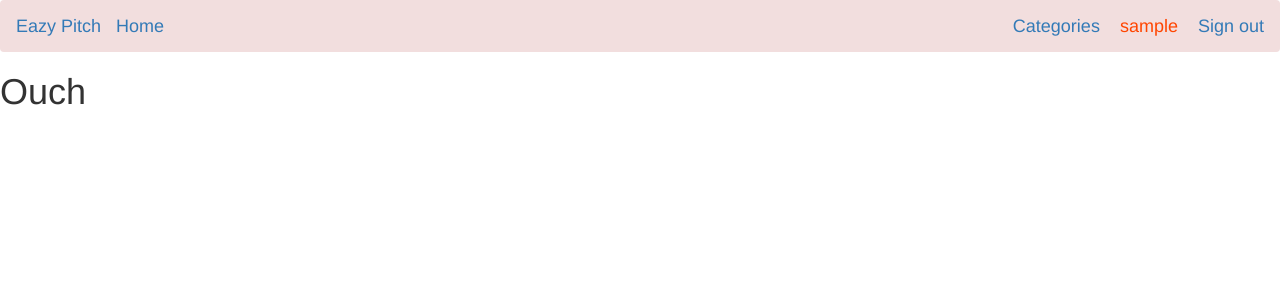
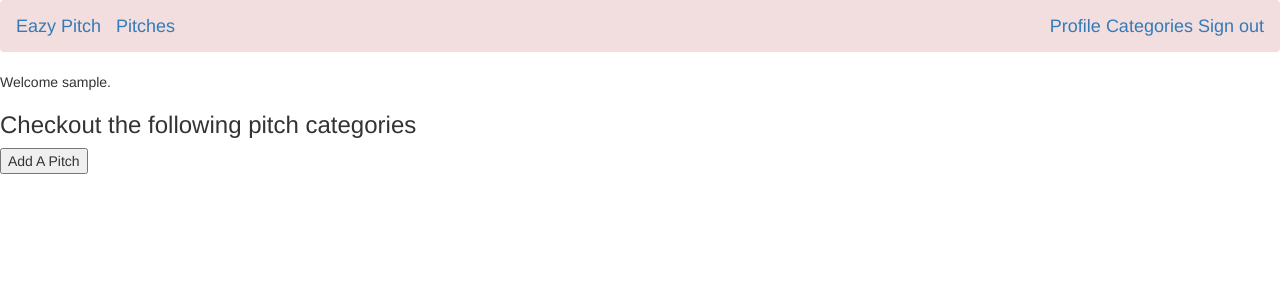
Before and after one commit to danknjoroge/Pitch, a Flask app: page /home/ in a window 1280 px wide. Shown: the top 300 px of the page. Run offline with Flask 2, Linux system fonts and the light colour scheme; the visitor is signed in with stand-in values (Sample User, id 1); data comes from the database, SQL or seed files in the repository; some libraries are stand-ins or nearby versions.

Commit message:
added profile data

```diff
--- a/app/main/views.py
+++ b/app/main/views.py
@@ -1,5 +1,9 @@
-from flask import render_template
+from flask import redirect, render_template, request, url_for,abort
+from flask_login import login_required
 from . import main
+from ..models import User
+from .forms import UpdateProfile
+from .. import db
 
 # Views
 @main.route('/')
@@ -20,3 +24,33 @@ def home():
 @main.route('/categories/')
 def categories():
     return render_template('categories.html')
+
+
+
+@main.route('/user/<uname>')
+def profile(uname):
+    user = User.query.filter_by(username = uname).first()
+
+    if user is None:
+        abort(404)
+
+    return render_template("profile/profile.html", user = user)
+
+@main.route('/user/<uname>/update',methods = ['GET','POST'])
+@login_required
+def update_profile(uname):
+    user = User.query.filter_by(username = uname).first()
+    if user is None:
+        abort(404)
+
+    form = UpdateProfile()
+
+    if form.validate_on_submit():
+        user.bio = form.bio.data
+
+        db.session.add(user)
+        db.session.commit()
+
+        return redirect(url_for('.profile',uname=user.username))
+
+    return render_template('profile/update.html',form =form)
--- a/app/models.py
+++ b/app/models.py
@@ -19,6 +19,8 @@ class User(UserMixin, db.Model):
     lastname = db.Column(db.String(255))
     email = db.Column(db.String(255),unique = True,index = True)
     # role_id = db.Column(db.Integer,db.ForeignKey('roles.id'))
+    bio = db.Column(db.String(255))
+    profile_pic_path = db.Column(db.String())
     pass_secure = db.Column(db.String(255))
 
 
--- a/app/templates/home.html
+++ b/app/templates/home.html
@@ -3,5 +3,9 @@
 
 
 {% block content %}
-    <h1>Ouch</h1>
-{% endblock %}
+<p>
+    Welcome {{current_user.username}}.
+
+    <h3>Checkout the following pitch categories</h3>
+    <input type="button" value="Add A Pitch">
+</p>{% endblock %}
--- a/app/templates/navbar.html
+++ b/app/templates/navbar.html
@@ -3,15 +3,19 @@
 
 
         <a class="navbar-brand" href="/"> Eazy Pitch </a>
-        <a class="navbar-brand" href="">Home</a>
+        {% if current_user.is_authenticated %}
+        <a class="navbar-brand" href="/home/">Pitches</a>
+        {%endif%}
+        <!-- <a class="navbar-brand" href="">Home</a> -->
         <!-- <a class="navbar-brand" href="/categories/">Categories</a> -->
 
 
         <ul class="nav navbar-nav navbar-right navbar-brand">
             {% if current_user.is_authenticated %}
+            <a href="{{url_for('main.profile',uname=current_user.username)}}">Profile</a>
             <a href="/categories/">Categories</a>
 
-            <a style="color:orangered;padding:15px;">{{current_user.username}}</a>
+            <!-- <a style="color:orangered;padding:15px;">{{current_user.username}}</a> -->
             <a href="{{url_for('auth.logout')}}">Sign out</a>
 
             {% else %}
```
Also changed, not shown: app/main/forms.py (+16 -0 lines), app/templates/profile/profile.html (added, +32 -0 lines), app/templates/profile/update.html (added, +8 -0 lines).
